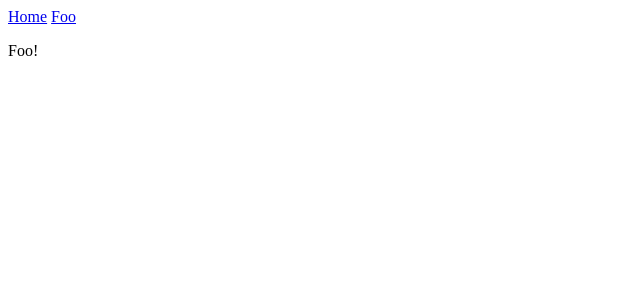
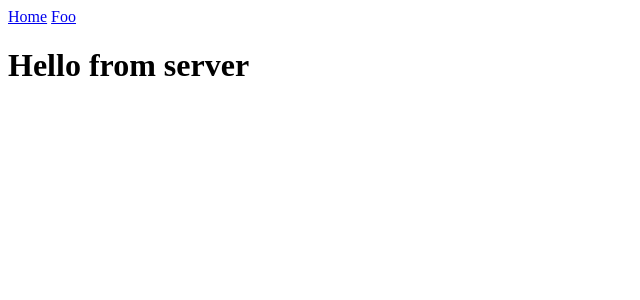
Before and after one commit to nfriedly/nextjsdemo, a Next.js app: page /foo in a window 1280 px wide. Shown: the top 300 px of the page, without its empty margins (0-640 px from the left). Built offline with nearby package versions, Linux system fonts and the light colour scheme.

Commit message:
getInitialProps

```diff
--- a/pages/foo.js
+++ b/pages/foo.js
@@ -1,9 +1,19 @@
 import Layout from '../components/layout'
 
-export default function() {
+const FooPage = function(props) {
   return (
     <Layout>
-      <p>Foo!</p>
+
+      <h1>Hello from {props.renderedAt}</h1>
+
     </Layout>
   );
 }
+
+FooPage.getInitialProps = function(ctx) {
+  return {
+    renderedAt: ctx.req ?  'server' : 'client'
+  }
+}
+
+export default FooPage
```
